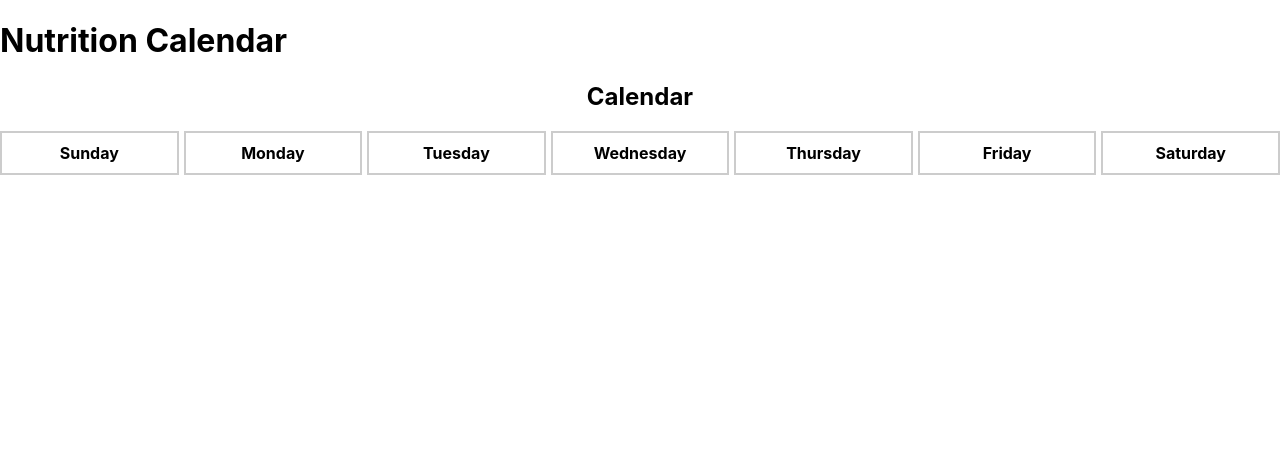
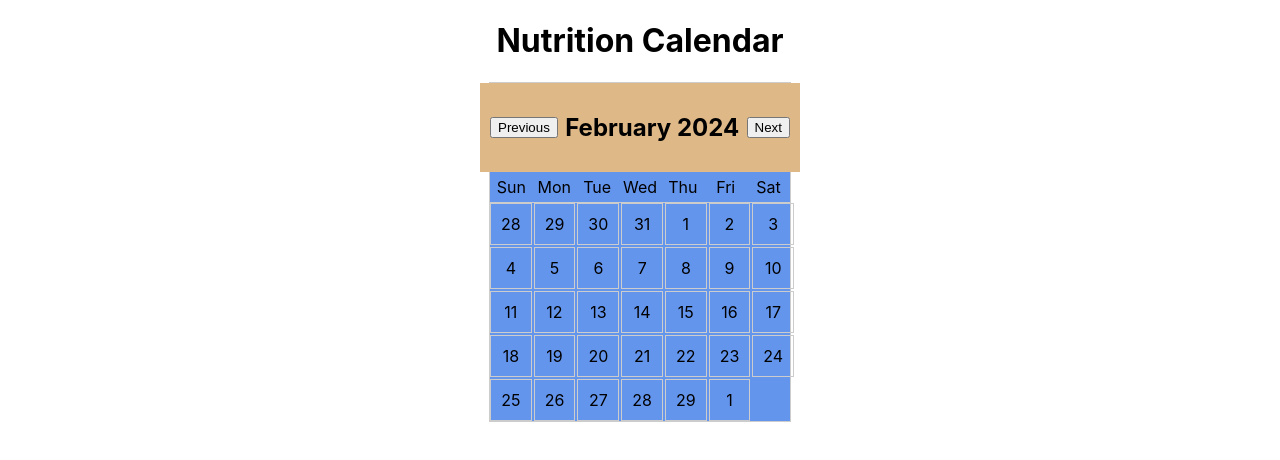
Before and after one commit to davidxv15/Nutrition-Calendar, a React (Create React App) app: page / in a window 1280 px wide. Shown: the top 460 px of the page. Built offline with nearby package versions, Linux system fonts and the light colour scheme.

Commit message:
Finally working

```diff
--- a/package.json
+++ b/package.json
@@ -3,12 +3,16 @@
   "version": "0.1.0",
   "private": true,
   "dependencies": {
+    "@fortawesome/fontawesome-free": "^6.5.1",
     "@testing-library/jest-dom": "^5.17.0",
     "@testing-library/react": "^13.4.0",
     "@testing-library/user-event": "^13.5.0",
+    "moment": "^2.30.1",
     "react": "^18.2.0",
     "react-dom": "^18.2.0",
+    "react-icons": "^5.0.1",
     "react-scripts": "5.0.1",
+    "uuid": "^9.0.1",
     "web-vitals": "^2.1.4"
   },
   "scripts": {
--- a/src/App.css
+++ b/src/App.css
@@ -1,4 +1,76 @@
+.App {
+  text-align: center;
+}
+/*
+* {
+  box-sizing: border-box;
+  margin: 0;
+  padding: 0;
+}
+
+body {
+  font-family: Arial, sans-serif;
+  background-color: #f0f0f0;
+  color: #333;
+}
+
+.container {
+  max-width: 800px;
+  margin: 0 auto;
+  padding: 20px;
+}
+
+.day {
+  background-color: yellow;
+  color: purple;
+  border: 1px solid #ddd;
+  border-radius: 5px;
+  margin-bottom: 20px;
+}
+
+.day-header {
+  display: flex;
+  justify-content: space-between;
+  align-items: center;
+  padding: 10px 20px;
+  cursor: pointer;
+  color: blue;
+}
+
+.day-number {
+  font-size: 24px;
+}
+
+.month-year {
+  font-size: 14px;
+}
+
+.day-details {
+  padding: 10px 20px;
+}
+
+.day-details h3 {
+  margin-bottom: 10px;
+}
+
+ul {
+  list-style: none;
+  padding: 0;
+}
+
+li {
+  margin-bottom: 10px;
+}
+
 .deleteButton {
-  background-color: red;
-  color: black;
+  background-color: #ff4d4d;
+  color: #fff;
+  border: none;
+  padding: 5px 10px;
+  border-radius: 3px;
+  cursor: pointer;
 }
+
+.deleteButton:hover {
+  background-color: #ff3333;
+} */
--- a/src/App.jsx
+++ b/src/App.jsx
@@ -1,7 +1,7 @@
-import React from 'react';
-import './App.css';
+import React from "react";
+import "./App.css";
 
-import Calendar from './components/Calendar/Calendar';
+import Calendar from "./components/Calendar/Calendar";
 
 function App() {
   return (
--- a/src/components/Calendar/Calendar.css
+++ b/src/components/Calendar/Calendar.css
@@ -1,19 +1,88 @@
 .calendar {
+  display: flex;
+  flex-direction: column;
+  align-items: center;
+  width: 300px;
+  border: 1px solid #ccc;
+  margin: auto;
+  background-color: cornflowerblue;
+}
+
+.calendar-header {
+  display: flex;
+  justify-content: space-between;
+  align-items: center;
+  width: 100%;
+  padding: 10px;
+  /* background-color: #f0f0f0; */
+  background-color: burlywood;
+}
+
+.calendar-weekdays {
+  display: flex;
+  width: 100%;
+  padding: 5px;
+}
+
+.weekday {
+  flex: 1;
   text-align: center;
 }
 
-  .calendar-grid {
+.calendar-body {
   display: grid;
   grid-template-columns: repeat(7, 1fr);
-    gap: 5px;
+  gap: 2px;
+  width: 100%;
+  border-top: 1px solid #ccc;
 }
 
 .day {
-    border: 2px solid #ccc;
+  /* flex: 1; */
+  border: 1px solid #ccc;
   padding: 10px;
-    cursor: pointer;
+  text-align: center;
 }
 
-  .day-name {
-    font-weight: bold;
+.day-expanded {
+  position: fixed;
+  top: 50%;
+  left: 50%;
+  font-size: 15px;
+  height: 20vh;
+  width: 33%;
+  transform: translate(-50%, -50%) scale(1.6); /* expanded day size */
+  background-color: white;
+  padding: 10px;
+  border: 1px solid #ccc;
+  z-index: 3; /* higher z-index? */
+  overflow: auto;
 }
+
+.day-content {
+  position: relative;
+}
+.day-content ul {
+  padding: 0;
+  margin: 0;
+}
+.day-content li {
+  list-style: none;
+  margin-bottom: 10px;
+}
+
+.day-content button {
+  position: absolute;
+  top: auto;
+  right: auto;
+  height: 15px;
+  width: 15px;
+  border-radius: 50%;
+  background-color: transparent;
+  border: none;
+  cursor: pointer;
+  color: blue;
+  background-color: red;
+  box-shadow: 0 2px 4px darkslategray;
+  translate: ;
+}
--- a/src/components/Calendar/Calendar.jsx
+++ b/src/components/Calendar/Calendar.jsx
@@ -1,20 +1,100 @@
-// Calendar.jsx
+import React, { useState } from "react";
+import moment from "moment";
+import Day from "./Day";
+import FoodInput from "../FoodInput/FoodInput";
+import { v4 as uuidv4 } from "uuid";
 
-import React from 'react';
-import './Calendar.css'; // Import the CSS file
-import Day from './Day'; // Import the Day component
+import "./Calendar.css";
 
 const Calendar = () => {
-  // Dummy data for demonstration
-  const days = ['Sunday', 'Monday', 'Tuesday', 'Wednesday', 'Thursday', 'Friday', 'Saturday'];
+  const [currentMonth, setCurrentMonth] = useState(moment());
+  const [selectedDate, setSelectedDate] = useState(null);
+  const [foodData, setFoodData] = useState({});
+  const [expandedDay, setExpandedDay] = useState(null);
+
+  const handleAddFood = (food) => {
+    if (selectedDate) {
+      const dateKey = selectedDate.format("YYYY-MM-DD");
+      setFoodData((prevFoodData) => ({
+        ...prevFoodData,
+        [dateKey]: [
+          ...(prevFoodData[dateKey] || []),
+          { ...food, uuid: uuidv4() },
+        ],
+      }));
+    }
+  };
+
+  const renderCalendar = () => {
+    // const weekdays = moment.weekdaysShort(); // Makes days abbreviated
+    const monthStart = currentMonth.clone().startOf("month");
+    const monthEnd = currentMonth.clone().endOf("month");
+    const startDate = monthStart.clone().startOf("week");
+    const endDate = monthEnd.clone().endOf("week");
+
+    const calendarDays = [];
+
+    let currentDate = startDate.clone();
+    while (currentDate.isBefore(endDate, "day")) {
+      calendarDays.push(
+        <Day
+          key={currentDate.format("YYYY-MM-DD")}
+          date={currentDate.clone()}
+          currentMonth={currentMonth}
+          onClick={handleDayClick} // Pass onClick handler to Day component
+          isExpanded={expandedDay && expandedDay.isSame(currentDate, "day")} // Pass isExpanded prop
+          foodData={foodData[currentDate.format("YYYY-MM-DD")] || []} // Pass foodData for the day
+          setFoodData={setFoodData}
+        />
+      );
+      currentDate.add(1, "day");
+    }
+
+    return calendarDays;
+  };
+
+  const goToPreviousMonth = () => {
+    setCurrentMonth(currentMonth.clone().subtract(1, "month"));
+  };
+
+  const goToNextMonth = () => {
+    setCurrentMonth(currentMonth.clone().add(1, "month"));
+  };
+
+  const handleDayClick = (day) => {
+    if (expandedDay && expandedDay.isSame(day, "day")) {
+      // If the clicked day is already expanded, collapse it
+      setExpandedDay(null);
+    } else {
+      // Otherwise, expand the clicked day
+      setExpandedDay(day);
+    }
+    setSelectedDate(day);
+  };
+
+  const renderWeekdays = () => {
+    const weekdays = moment.weekdaysShort(); // Get abbreviated names of days of the week
+    return weekdays.map((day) => (
+      <div className="weekday" key={day}>
+        {day}
+      </div>
+    ));
+  };
+
+  console.log("foodData:", foodData);
 
   return (
     <div className="calendar">
-      <h2>Calendar</h2>
-      <div className="calendar-grid">
-        {days.map(day => (
-          <Day key={day} dayName={day} />
-        ))}
+      <div className="calendar-header">
+        <button onClick={goToPreviousMonth}>Previous</button>
+        <h2>{currentMonth.format("MMMM YYYY")}</h2>
+        <button onClick={goToNextMonth}>Next</button>
+      </div>
+      <div className="calendar-weekdays">{renderWeekdays()}</div>
+      <div className="calendar-body">{renderCalendar()}</div>
+      {/* Render FoodInput component if a day is selected */}
+      <div className="food-input-container">
+        {selectedDate && <FoodInput onAddFood={handleAddFood} />}
       </div>
     </div>
   );
--- /dev/null
+++ b/src/components/Calendar/Day.css
@@ -0,0 +1,42 @@
+/* .day {
+  border: 1px solid #ccc;
+  padding: 10px;
+  text-align: center;
+  flex-grow: 1;
+}
+
+x.day-expanded {
+  position: fixed;
+  font-size: 2px;
+  top: 50%;
+  left: 50%;
+  transform: translate(-50%, -50%) scale(1.4);
+  background-color: white;
+  padding: 10px;
+  border: 1px solid #ccc;
+  z-index: 2;
+  overflow: auto;
+}
+
+.day-content {
+  position: relative;
+}
+
+.day-content ul {
+  padding: 0;
+  margin: 0;
+}
+
+.day-content li {
+  list-style: none;
+  margin-bottom: 10px;
+}
+
+.day-content button {
+  position: absolute;
+  top: 5px;
+  right: 5px;
+  background-color: transparent;
+  border: none;
+  cursor: pointer;
+} */
--- a/src/components/Calendar/Day.jsx
+++ b/src/components/Calendar/Day.jsx
@@ -1,76 +1,65 @@
-import React, { useState, useEffect } from 'react';
-//useEffect hook gets any saved food from localStorage when 'day' gets clicked
+import React from "react";
+import "./Day.css";
+import "./Calendar.css";
 
-const Day = ({ dayName }) => {
-  const [isExpanded, setIsExpanded] = useState(false);
-  const [foodItems, setFoodItems] = useState([]);
-  const [foodName, setFoodName] = useState('');
-  const [calories, setCalories] = useState('');
-  // ADD VARIABLES FOR OTHER MACROS HERE
-
-  useEffect(() => {
-    // LOCAL STORAGE
-    const savedFoodItems = localStorage.getItem(dayName);
-    if (savedFoodItems) {
-      setFoodItems(JSON.parse(savedFoodItems));
-    }
-  }, [dayName]);
-
-  const toggleExpansion = () => {
-    setIsExpanded(prevState => !prevState);
+const Day = ({
+  date,
+  currentMonth,
+  onClick,
+  isExpanded,
+  foodData,
+  setFoodData,
+}) => {
+  const isCurrentMonth = date.month() === currentMonth.month();
+  const isToday = date.isSame(new Date(), "day");
+  const handleDayClick = () => {
+    onClick(date);
   };
 
-  const addFoodItem = (e) => {
-    e.preventDefault();
-    const newFoodItem = {
-      foodName: foodName,
-      calories: calories
-    };
-    setFoodItems([...foodItems, newFoodItem]);
-    setFoodName('');
-    setCalories('');
-    // Save updated food items to localStorage
-    localStorage.setItem(dayName, JSON.stringify([...foodItems, newFoodItem]));
+  const handleDeleteFood = (uuid) => {
+    setFoodData((prevFoodData) => {
+      const updatedFoodData = { ...prevFoodData };
+      const dateKeys = Object.keys(updatedFoodData);
+      dateKeys.forEach((dateKey) => {
+        updatedFoodData[dateKey] = updatedFoodData[dateKey].filter(
+          (item) => item.uuid !== uuid
+        );
+      });
+      return updatedFoodData;
+    });
   };
 
+  // console.log("foodData:", foodData);
+  // console.log("Is foodData an array?", Array.isArray(foodData));
+
+  // foodData.forEach((item, index) => {
+  //   console.log(`Food item ${index + 1}:`, item);
+  //   console.log(`Name: ${item.foodName}, Calories: ${item.calories}`);
+  // });
+
   return (
-    <div className="day" onClick={toggleExpansion}>
-      <span className="day-name">{dayName}</span>
+    <div
+      className={`day ${isCurrentMonth ? "" : "other-month"} ${
+        isToday ? "today" : ""
+      }`}
+      onClick={handleDayClick}
+    >
+      {date.format("D")}
       {isExpanded && (
-        <div className="day-details">
-          <h3>Food</h3>
-          <ul>
-            {foodItems.map((item, index) => (
-              <li key={index}>
-                <span>{item.foodName}</span> - <span>{item.calories} calories</span>
-          <button className="deleteButton" onClick={() => {
-                  const updatedItems = [...foodItems];
-                  updatedItems.splice(index, 1);
-                  setFoodItems(updatedItems);
-                  localStorage.setItem(dayName, JSON.stringify(updatedItems));
-                }}>Delete</button>
-              </li>
-            ))}
-          </ul>
-          <form onSubmit={addFoodItem}>
-          <input
-                type="text"
-                placeholder="Food Name"
-                 value={foodName}
-                   onChange={(e) => setFoodName(e.target.value)}
-                            onClick={(e) => e.stopPropagation()}
-/>
+        <div className="day-expanded">
+          <div className="day-content">
+            {/* DISPLAY: FOOD INPUT, THEN IT'S CALORIES */}
 
-<input
-  type="number"
-  placeholder="Calories"
-  value={calories}
-  onChange={(e) => setCalories(e.target.value)}
-  onClick={(e) => e.stopPropagation()}
-/>
-
-            <button type="submit">Add Food</button>
-          </form>
+            <ol>
+              {foodData.map((item) => (
+                <li key={item.uuid}>
+                  {/* <span>{index + 1}. </span> */}
+                  {item.foodName} - {item.calories} Cal{" "}
+                  <button onClick={() => handleDeleteFood(item.uuid)}>x</button>
+                </li>
+              ))}
+            </ol>
+          </div>
         </div>
       )}
     </div>
```
Also changed, not shown: src/components/FoodInput/FoodInput.jsx (+32 -6 lines), 1 other file (tests, documents, lock files or other folders). Lines whose indentation alone changed are shown as unchanged.
